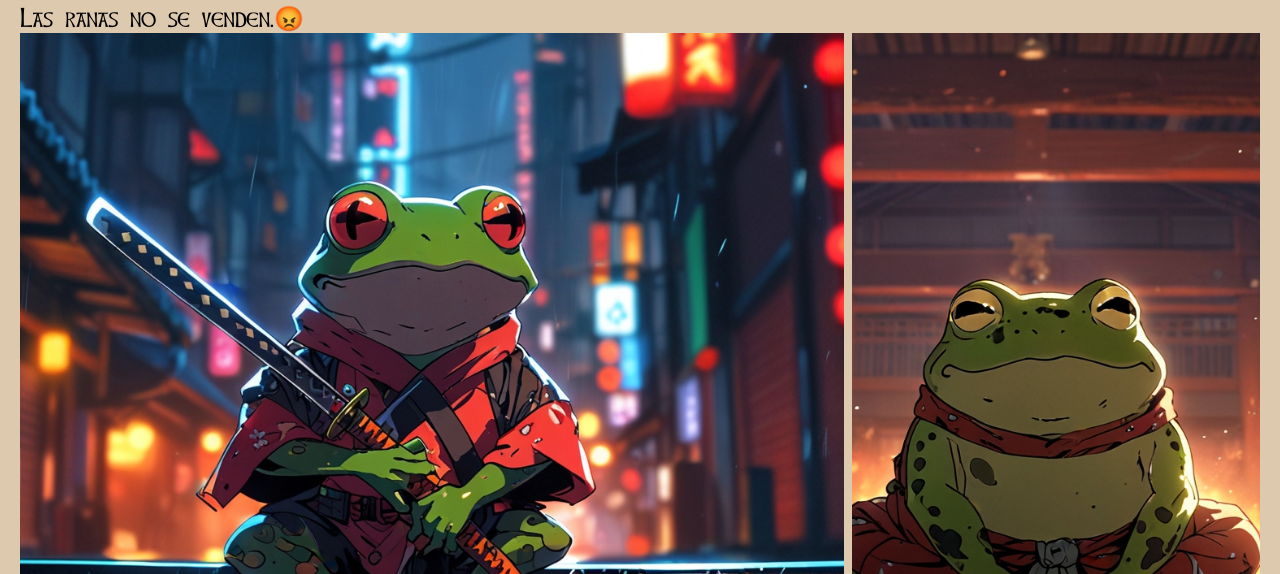
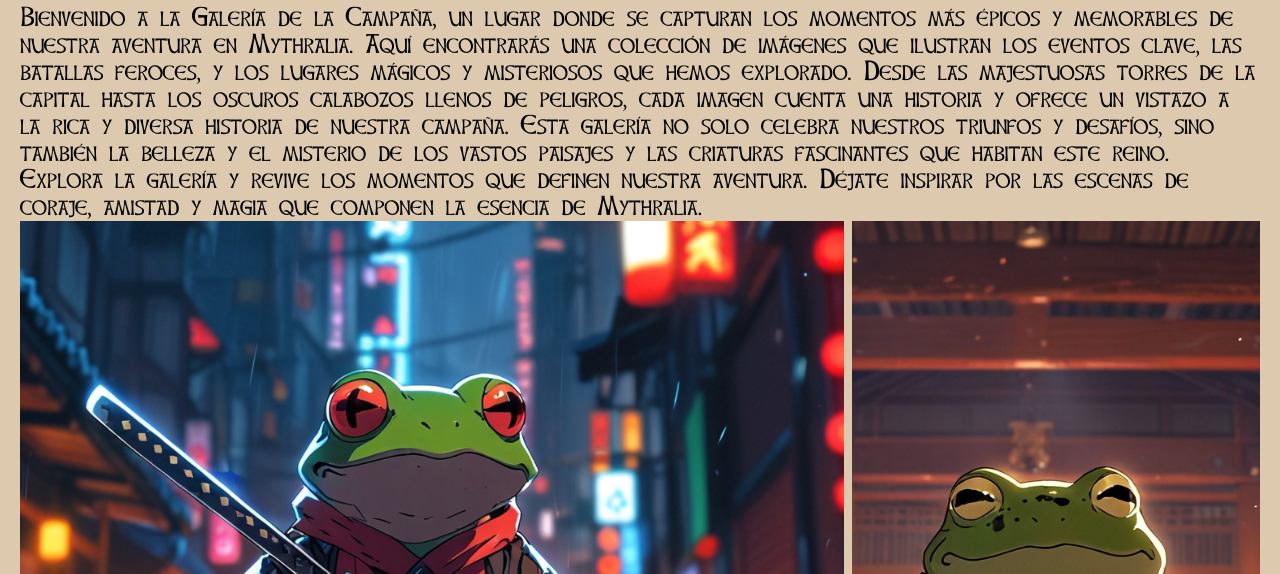
Before and after one commit to GabrielBoetto/Mythralia-Proyect, a plain HTML site: page pages/galeria.html in a window 1280 px wide. Shown: the part 226-800 px from the top of the page. Drawn offline with Linux system fonts and the light colour scheme.

Commit message:
Actualizo descripción de la galería

```diff
--- a/pages/galeria.html
+++ b/pages/galeria.html
@@ -59,7 +59,17 @@
     <!-- Contenido principal -->
     <main>
         <h1>Productos</h1>
-        <p>Las ranas no se venden.😡</p>
+        <p>Bienvenido a la Galería de la Campaña, un lugar donde se capturan los momentos más épicos y memorables de
+            nuestra aventura en Mythralia. Aquí encontrarás una colección de imágenes que ilustran los eventos clave,
+            las batallas feroces, y los lugares mágicos y misteriosos que hemos explorado.
+
+            Desde las majestuosas torres de la capital hasta los oscuros calabozos llenos de peligros, cada imagen
+            cuenta una historia y ofrece un vistazo a la rica y diversa historia de nuestra campaña. Esta galería no
+            solo celebra nuestros triunfos y desafíos, sino también la belleza y el misterio de los vastos paisajes y
+            las criaturas fascinantes que habitan este reino.
+
+            Explora la galería y revive los momentos que definen nuestra aventura. Déjate inspirar por las escenas de
+            coraje, amistad y magia que componen la esencia de Mythralia.</p>
         <div class="galeria">
             <div class="grid-item1">
                 <img src="../img/rana-grid1.jpg">
```
